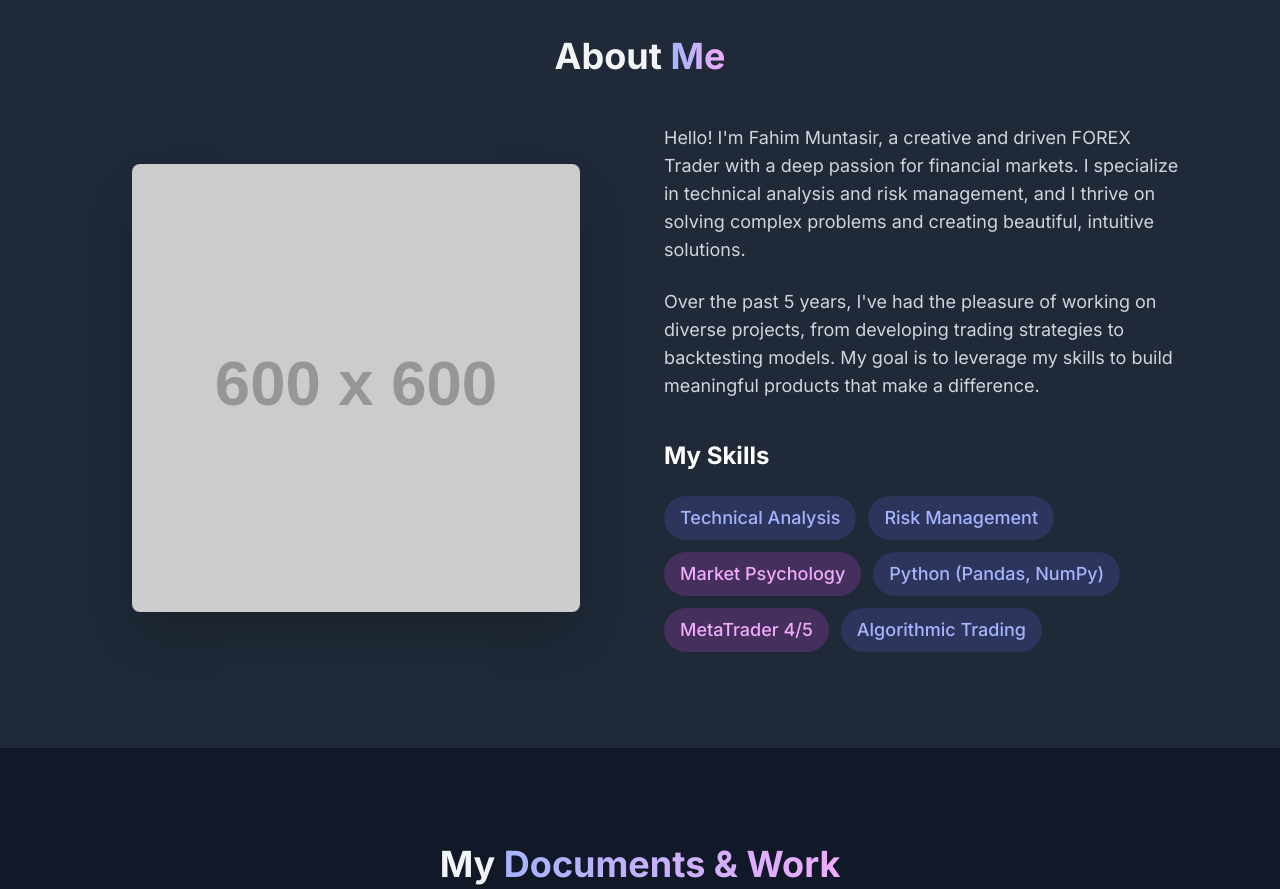
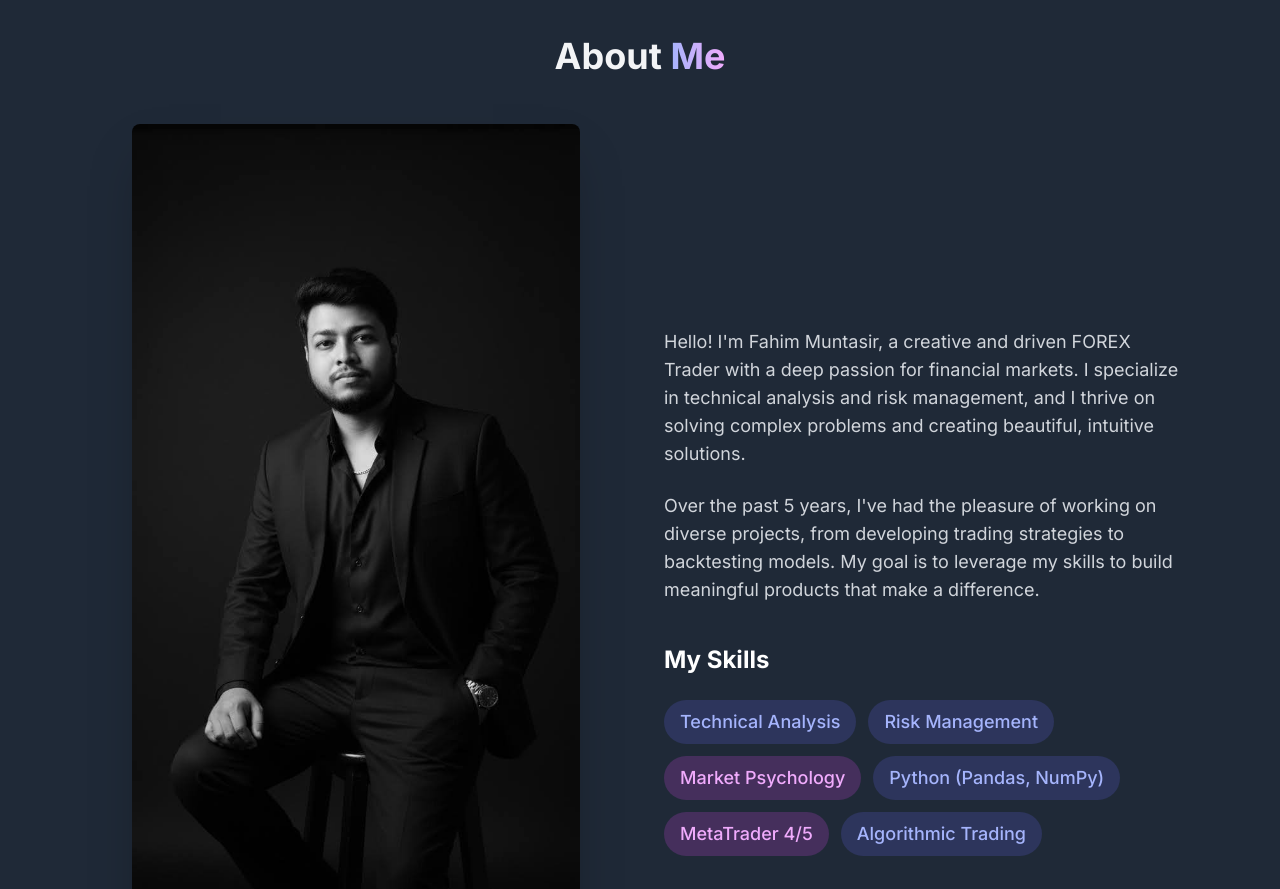
Before and after one commit to itfahim0/Portfolio, a website: page index.html in a window 1280 px wide. Shown: the part 860-1749 px from the top of the page. Drawn offline with nearby package versions, Linux system fonts and the light colour scheme; the site is published under a folder, as on GitHub Pages, so addresses that start at the root find nothing; placeholder pictures from the web are drawn by us.

Commit message:
fix img path in index.html

```diff
--- a/index.html
+++ b/index.html
@@ -200,7 +200,7 @@
                 <div class="grid grid-cols-1 md:grid-cols-2 gap-12 items-center">
                     <div>
                         <!-- This line points to your local photo -->
-                        <img src="/assets/profile.jpg"
+                        <img src="./assets/profile.jpg"
                              alt="A portrait photo of Fahim Muntasir"
                              onerror="this.src='https://placehold.co/600x600/1f2937/a5b4fc?text=Your+Photo'; this.onerror=null;"
                              class="rounded-lg shadow-2xl w-full max-w-md mx-auto">
```
